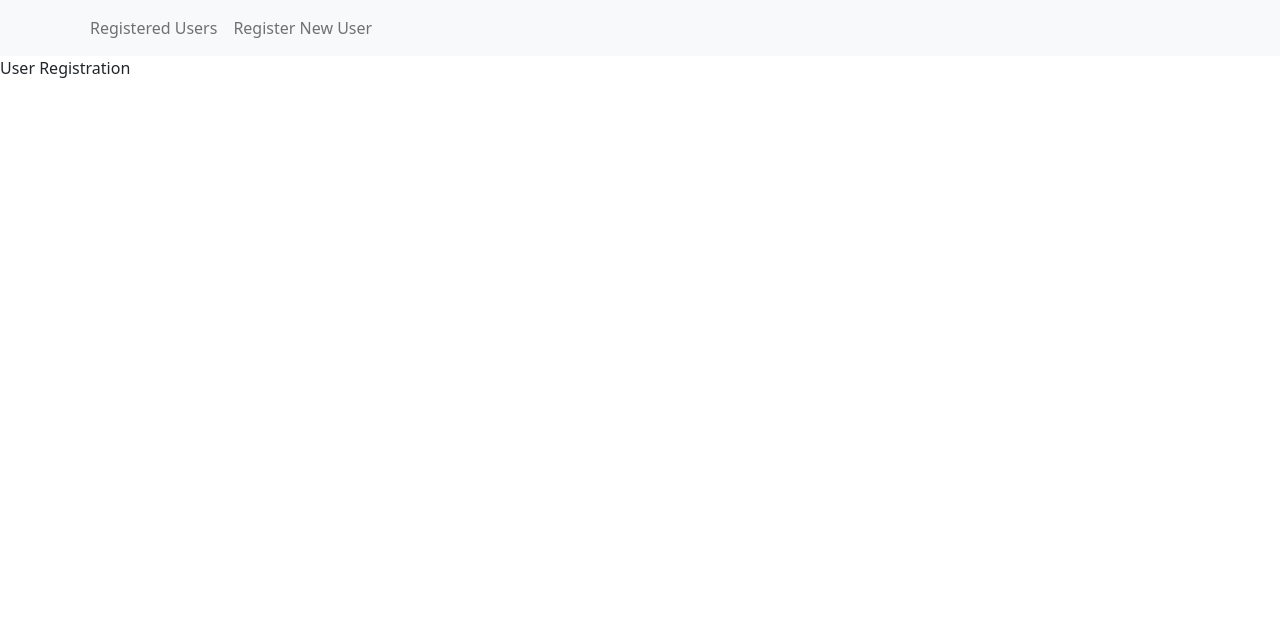
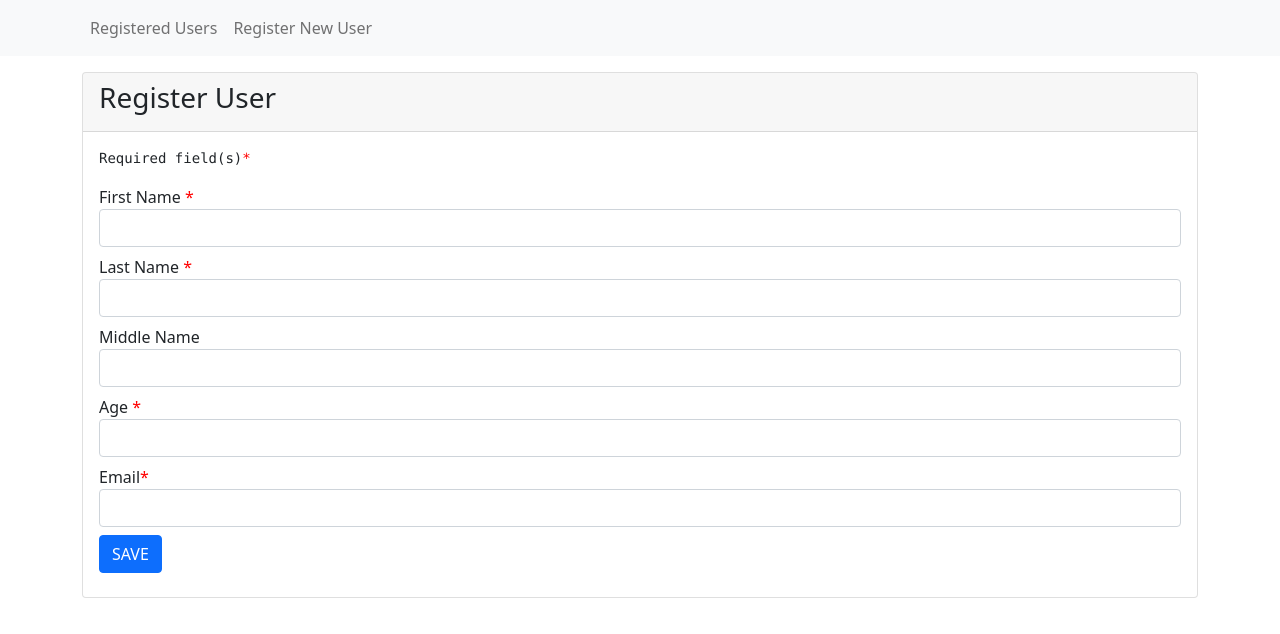
Before and after one commit to healer404/user_registration, a React (Create React App) app: page /register in a window 1280 px wide. Shown: the top 634 px of the page. Built offline with nearby package versions, Linux system fonts and the light colour scheme.

Commit message:
Added UI for Register User Page
Added user interface for the registration page for users and demo processing of data after pressing the save button by alerting the data then redirecting back to the Registered users list page.

```diff
--- a/src/App.css
+++ b/src/App.css
@@ -1,38 +1,3 @@
-.App {
-  text-align: center;
+.required{
+  color: red;
 }
-
-.App-logo {
-  height: 40vmin;
-  pointer-events: none;
-}
-
-@media (prefers-reduced-motion: no-preference) {
-  .App-logo {
-    animation: App-logo-spin infinite 20s linear;
-  }
-}
-
-.App-header {
-  background-color: #282c34;
-  min-height: 100vh;
-  display: flex;
-  flex-direction: column;
-  align-items: center;
-  justify-content: center;
-  font-size: calc(10px + 2vmin);
-  color: white;
-}
-
-.App-link {
-  color: #61dafb;
-}
-
-@keyframes App-logo-spin {
-  from {
-    transform: rotate(0deg);
-  }
-  to {
-    transform: rotate(360deg);
-  }
-}
--- a/src/App.js
+++ b/src/App.js
@@ -22,10 +22,10 @@ function App() {
             </div>
         </nav>
         <Switch>
-            <Route exact path="/" component={RegisteredUsersList}>Registered Users</Route>
-            <Route path="/register" component={RegisterUser}>User Registration</Route>
-            <Route path="/edit/:id" component={UpdateUserInfo}>Update Registered User Information</Route>
-            <Route path="/delete/:id" component={DeleteUser}>Delete Registered User</Route>
+            <Route exact path="/" component={RegisteredUsersList}/>
+            <Route path="/register" component={RegisterUser}/>
+            <Route path="/edit/:id" component={UpdateUserInfo}/>
+            <Route path="/delete/:id" component={DeleteUser}/>
         </Switch>
     </div>
   );
--- a/src/RegisterUser.js
+++ b/src/RegisterUser.js
@@ -1,9 +1,60 @@
 import React from "react";
+import {useForm} from "react-hook-form";
+import {useHistory} from 'react-router-dom';
 
 export const RegisterUser = () => {
+    const {register, handleSubmit} = useForm();
+    const history = useHistory();
+
+    const onSubmit = handleSubmit((data) => {
+        alert(JSON.stringify(data));
+        history.push('/');
+    });
+
     return (
-        <div className="container p-5">
-            Register user
+        <div className="container">
+            <div className="mt-3">
+                <div className="card">
+                    <div className="card-header">
+                        <h3>Register User</h3>
+                    </div>
+                    <div className="card-body p-3">
+                        <form onSubmit={onSubmit}>
+                            <pre className="">
+                                Required field(s)<span className="required">* </span>
+                            </pre>
+                            <div className="form-group my-2">
+                                <label htmlFor="text">First Name <span className="required">* </span> </label>
+                                <input {...register("fname")} type="text" name="fname" id="fname" className="form-control" required/>
+                            </div>
+
+                            <div className="form-group my-2">
+                                <label htmlFor="text">Last Name <span className="required">* </span> </label>
+                                <input {...register("lname")} type="text" name="lname" id="lname" className="form-control" required/>
+                            </div>
+
+                            <div className="form-group my-2">
+                                <label htmlFor="text">Middle Name </label>
+                                <input {...register("mname")} type="text" name="mname" id="mname" className="form-control" required/>
+                            </div>
+
+                            <div className="form-group my-2">
+                                <label htmlFor="number">Age <span className="required">* </span> </label>
+                                <input {...register("age")} type="number" name="age" id="age" className="form-control" required/>
+                            </div>
+
+                            <div className="form-group my-2">
+                                <label htmlFor="email">Email<span className="required">* </span> </label>
+                                <input {...register("email")} type="email" name="email" id="email" className="form-control" required/>
+                            </div>
+
+                            <div className="form-group my-2">
+                                <button type="submit" className="btn btn-primary">SAVE</button>
+                            </div>
+                        </form>
+                    </div>
+                </div>
+            </div>
         </div>
     );
 }
--- a/src/index.js
+++ b/src/index.js
@@ -1,6 +1,7 @@
 import React from 'react';
 import ReactDOM from 'react-dom';
 import './index.css';
+import './App.css';
 import 'bootstrap/dist/css/bootstrap.min.css';
 import App from './App';
 import {BrowserRouter} from 'react-router-dom';
```
Also changed, not shown: 2 other files (tests, documents, lock files or other folders).
